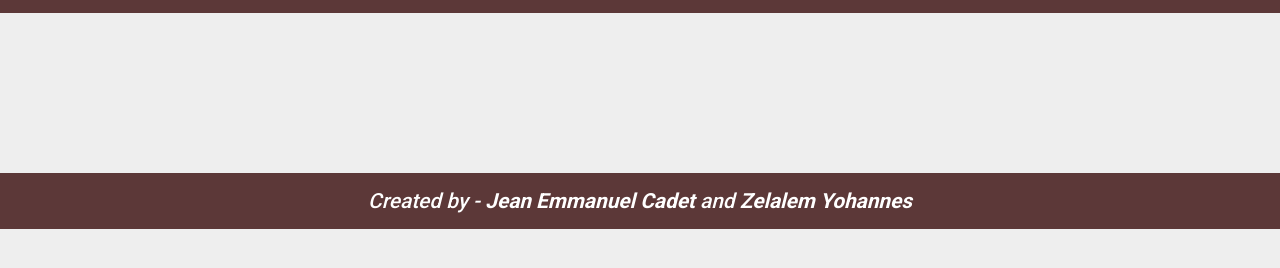
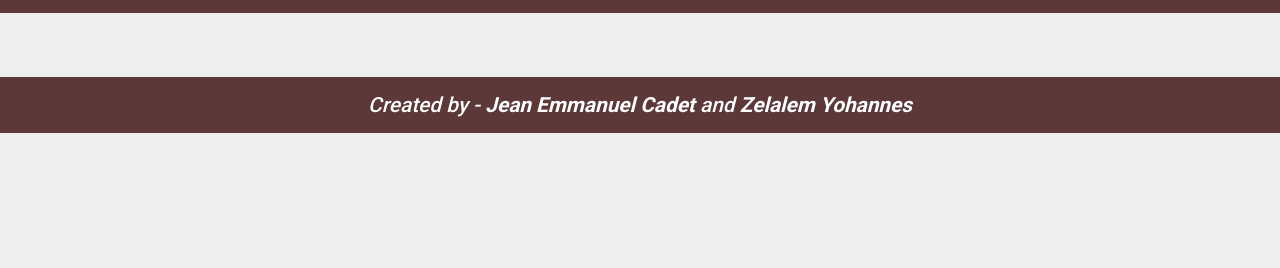
Before and after one commit to jecode93/javascript-group-capstone, a website built with webpack: page src/index.html in a window 1280 px wide. Shown: the part 84-352 px from the top of the page. Built offline with nearby package versions, Linux system fonts and the light colour scheme; no server answers.

Commit message:
modify css

```diff
--- a/src/css/global.css
+++ b/src/css/global.css
@@ -78,7 +78,7 @@ footer {
 }
 
 #meal-section {
-  margin: 5rem 15rem;
+  margin: 2rem 2rem;
 }
 
 .meals-lists {
```
